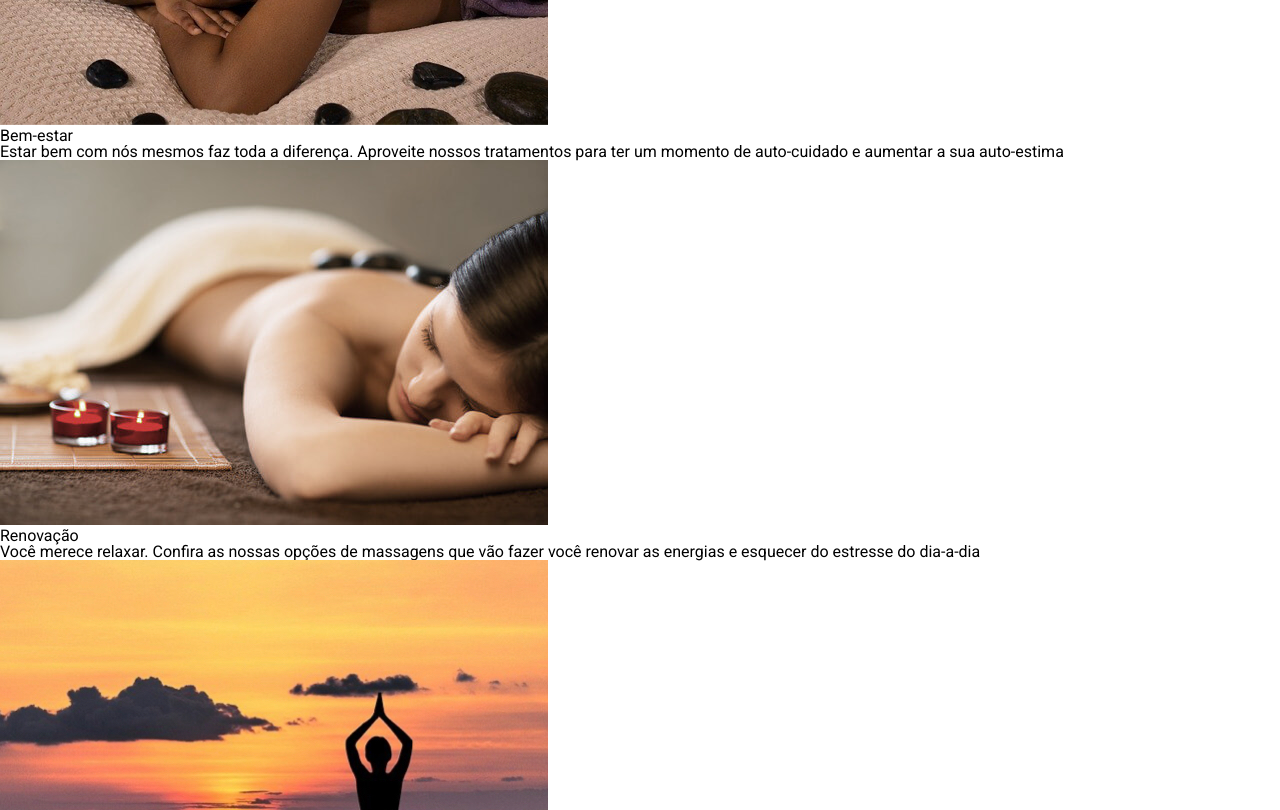
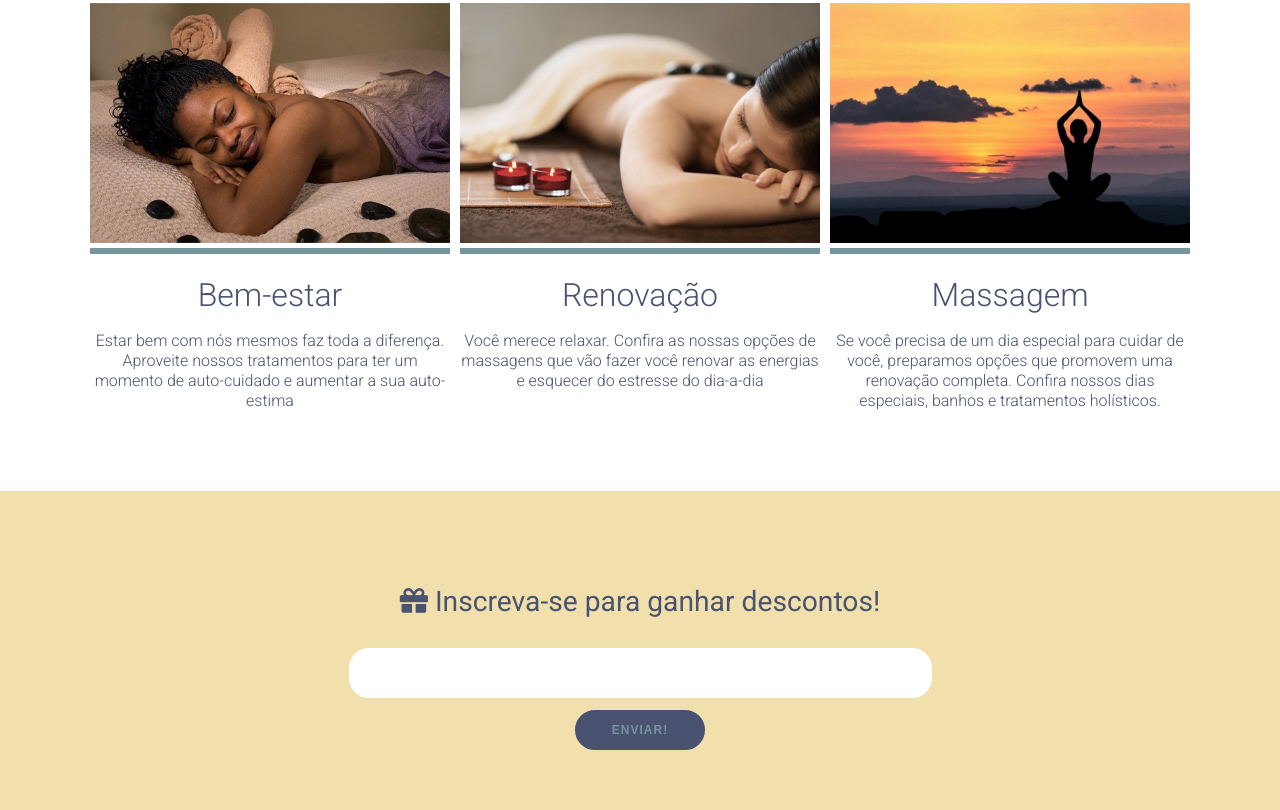
Before and after one commit to tenoriobn/sass, a plain HTML site: page index.html in a window 1280 px wide. Shown: the part 670-1480 px from the top of the page. Drawn offline with nearby package versions, Linux system fonts and the light colour scheme.

Commit message:
Estilizando seção serviços e seção cupom

```diff
--- a/index.html
+++ b/index.html
@@ -43,26 +43,26 @@
         </section>
     </header>
     <main>
-        <section>
+        <section id="servicos">
             <h3>O que oferecemos</h3>
             <h4>Uma ampla diversidade de serviços com alto padrão de qualidade</h4>
-            <div>
-                <div>
-                    <div>
+            <div class="cards">
+                <div class="card">
+                    <div class="img-container">
                         <img src="imagens/beleza.jpeg" alt="">
                     </div>
                     <h5>Bem-estar</h5>
                     <p>Estar bem com nós mesmos faz toda a diferença. Aproveite nossos tratamentos para ter um momento de auto-cuidado e aumentar a sua auto-estima</p>
                 </div>
-                <div>
-                    <div>
+                <div class="card">
+                    <div class="img-container">
                         <img src="imagens/bem-estar.jpeg" alt="">
                     </div>
                     <h5>Renovação</h5>
                     <p>Você merece relaxar. Confira as nossas opções de massagens que vão fazer você renovar as energias e esquecer do estresse do dia-a-dia</p>
                 </div>
-                <div>
-                    <div>
+                <div class="card">
+                    <div class="img-container">
                         <img src="imagens/descanso.jpeg" alt="">
                     </div>
                     <h5>Massagem</h5>
@@ -70,13 +70,13 @@
                 </div>
             </div>
         </section>
-        <section>
-            <div>
+        <section id="cupom">
+            <div class="texto">
                 <h2><i class="fas fa-gift"></i> Inscreva-se para ganhar descontos!</h2>
             </div>
-            <div>
+            <div class="inscricao">
                 <form action="">
-                    <div>
+                    <div class="input">
                         <input type="email">
                     </div>
                     <button>enviar!</button>
--- /dev/null
+++ b/styles/componentes/_cupom.scss
@@ -0,0 +1,62 @@
+@import '../abstract/variaveis';
+
+#cupom {
+    background-color: $cor-terciaria;
+    padding: 4rem;
+    text-align: center;
+
+    .texto {
+        color: $cor-primaria;
+
+        h2 {
+            font-size: $tamanho-do-texto / 1.7;
+            margin: 2rem;
+        }
+    }
+
+    .input {
+        margin: 0 auto;
+        width: 35.9375rem;
+        border-radius: 1.25rem;
+        border: 4px solid white;
+        background: white;
+
+        input {
+            border-radius: 1.25rem;
+            border: none;
+            height: 2.5rem;
+            width: 33.75rem;
+            outline: none;
+            text-align: center;
+            font-size: 1.625rem;
+        }
+
+        &:hover, &:focus-within {
+            box-shadow: 1px 1px 8px 1px $cor-primaria;
+            outline: none;
+        }
+    }
+
+    button {
+        text-transform: uppercase;
+        margin-top: .75rem;
+        outline: none;
+        height: 2.5rem;
+        text-align: center;
+        width: 8.125rem;
+        background-color: $cor-primaria;
+        color: $cor-secundaria;
+        letter-spacing: .0625rem;
+        font-size: .75rem;
+        font-weight: bold;
+        cursor: pointer;
+        border: 2px solid $cor-primaria;
+        border-radius: 2.5rem;
+
+        &:hover {
+            color: $cor-primaria;
+            background-color: $cor-secundaria;
+            border-color: $cor-terciaria;
+        }
+    }
+}
--- /dev/null
+++ b/styles/componentes/_footer.sass
@@ -0,0 +1,16 @@
+@import '../abstract/_variaveis.scss'
+
+@mixin bg-cores($cores...)
+    background: linear-gradient(to left, $cores...)
+
+footer
+    text-align: center
+    font-size: $tamanho-do-texto / 2
+    border-top: 2px solid $cor-primaria
+    margin-top: 1rem
+    padding: 1.2rem
+
+    @include bg-cores($cor-primaria, $cor-secundaria, $cor-terciaria, $cor-primaria)
+
+    i
+        color: red
--- /dev/null
+++ b/styles/componentes/_servicos.scss
@@ -0,0 +1,57 @@
+@import '../abstract/variaveis';
+
+#servicos {
+    margin: 80px;
+
+    h3 {
+        color: $cor-secundaria;
+        font-size: $tamanho-do-texto / 2.5;
+        font-weight: 300;
+        text-align: center;
+        text-transform: uppercase;
+
+        margin: 1rem;
+    }
+
+    h4 {
+        font-size: $tamanho-do-texto / 1.2;
+        font-weight: 300;
+        text-align: center;
+
+        margin-bottom: 5rem;
+    }
+
+    .cards {
+        display: flex;
+        justify-content: space-evenly;
+
+        .card {
+            width: 360px;
+            text-align: center;
+
+            .img-container {
+                padding-bottom: 2px;
+                border-bottom: 6px solid $cor-secundaria;
+
+                img {
+                    max-width: 100%;
+                }
+            }
+
+            h5 {
+                color: $cor-primaria;
+                font-size: $tamanho-do-texto / 1.5;
+                font-weight: 300;
+                margin-top: 1.5625rem;
+                margin-bottom: 1.25rem;
+            }
+
+            p {
+                color: $cor-primaria;
+                font-size: $tamanho-do-texto / 3;
+                font-weight: 300;
+                line-height: 1.25rem;
+            }
+        }
+    }
+}
--- a/styles/style.scss
+++ b/styles/style.scss
@@ -1,3 +1,6 @@
 @import 'abstract/base';
 @import 'componentes/navbar';
 @import 'componentes/banner';
+@import 'componentes/servicos';
+@import 'componentes/cupom';
+@import 'componentes/_footer.sass';
```
Also changed, not shown: styles/style.css, 1 other file.
